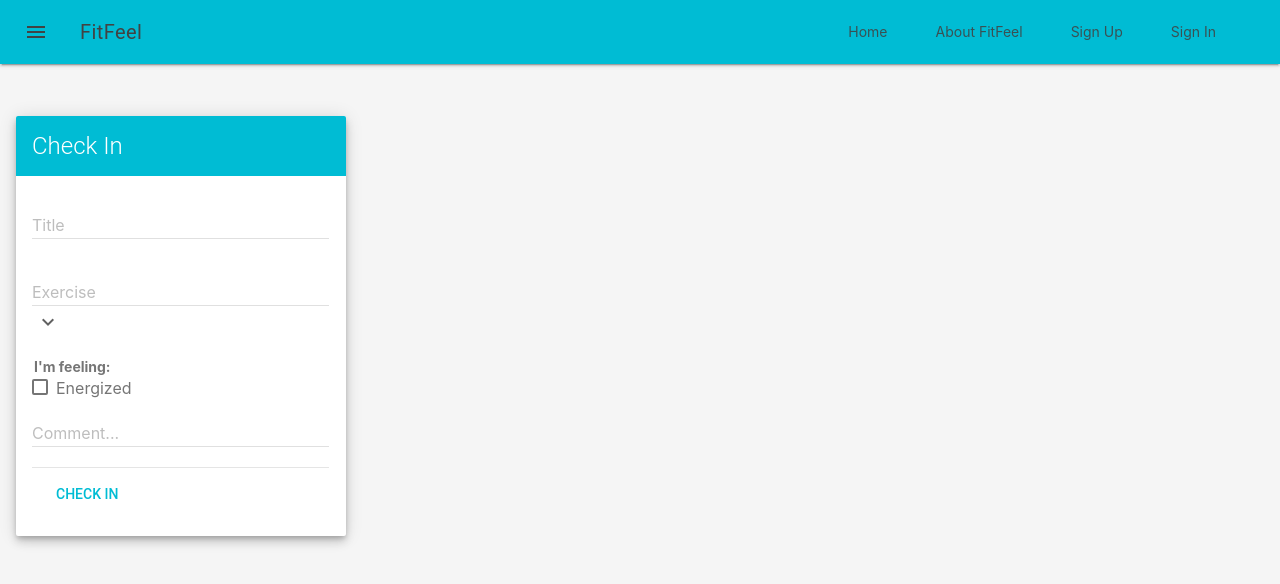
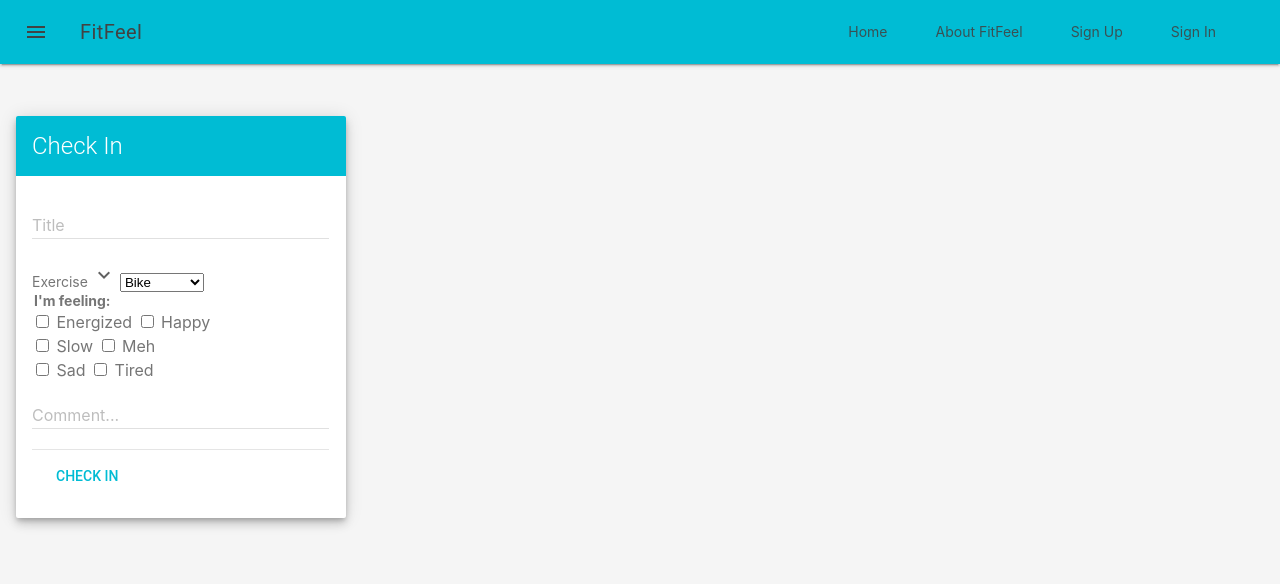
Before and after one commit to piontekle/fitfeelv1, a React (Create React App) app in the folder client/: page /check-in in a window 1280 px wide. Shown: the top 584 px of the page. Built offline with nearby package versions, Linux system fonts and the light colour scheme.

Commit message:
Check-in form, checkbox functioning

```diff
--- a/client/src/App.js
+++ b/client/src/App.js
@@ -127,7 +127,12 @@ class App extends Component {
                     loggedIn={this.state.loggedIn}
                     />}
                   />
-                  <Route path='/check-in' component={CheckIn} />
+                  <Route path='/check-in'
+                  render={(props) =>
+                    <CheckIn {...props}
+                    url={this.state.url}
+                    />}
+                  />
                 </Switch>
               </div>
             </main>
--- a/client/src/components/checkIn.js
+++ b/client/src/components/checkIn.js
@@ -17,23 +17,22 @@ class CheckIn extends Component {
       checkInError: false,
       inputInvalid: false
     }
+
+    this.handleFeelingClick = this.handleFeelingClick.bind(this);
   }
 
   handleChange = value => e => {
     this.setState({ [value]: e.target.value });
   }
 
-  handleClick(e) {
-    console.log("clicked");
+  handleFeelingClick(e) {
+    let feelings = this.state.feelings || [];
 
-    console.log("value is: " + e.target.value);
-    let feelings = this.state.feelings;
-
-    if(this.checked) {
+    if(e.target.checked) {
       feelings.push(e.target.value);
     } else {
       let i = feelings.indexOf(e.target.value);
-      feelings.slice(i, 0);
+      feelings.splice(i, 1);
     }
 
     this.setState({ feelings: feelings })
@@ -43,7 +42,7 @@ class CheckIn extends Component {
     e.preventDefault();
     let url = this.props.url;
 
-    const { title, exercise, feelings, comment, messageFromServer } = this.state;
+    const { title, exercise, feelings, comment } = this.state;
 
     if (title === '' || exercise === '' || feelings === '') {
       this.setState({
@@ -79,7 +78,7 @@ class CheckIn extends Component {
   }
 
   render() {
-    const { title, exercise, feelings, comment, checked, messageFromServer } = this.state;
+    const { title, exercise, comment, checked, messageFromServer } = this.state;
 
     if (messageFromServer === '') {
       return(
@@ -101,31 +100,73 @@ class CheckIn extends Component {
                     />
                     <label className="mdl-textfield__label" htmlFor="title">Title</label>
                   </div>
-                  <div className="mdl-textfield mdl-js-textfield mdl-textfield--floating-label getmdl-select">
-                    <input className="mdl-textfield__input" type="text" id="exercise" value={exercise} readOnly/>
-                    <input type="hidden" value={exercise} name="exercise" />
+                  <div className="mdl-selectfield mdl-js-selectfield mdl-selectfield--floating-label">
+                    <label className="mdl-selectfield__label" htmlFor="exercise">Exercise
                     <i className="mdl-icon-toggle__label material-icons">keyboard_arrow_down</i>
-                    <label className="mdl-textfield__label" htmlFor="exercise">Exercise</label>
-                    <ul htmlFor="exercise" className="mdl-menu mdl-menu--bottom-left mdl-js-menu">
-                      <li className="mdl-menu__item" value="Bike" onChange={this.handleChange("exercise")}>Bike</li>
-                      <li className="mdl-menu__item" data-val="Hike">Hike</li>
-                      <li className="mdl-menu__item" data-val="Interval">Interval</li>
-                      <li className="mdl-menu__item" data-val="Meditation">Meditation</li>
-                      <li className="mdl-menu__item" data-val="Run">Run</li>
-                      <li className="mdl-menu__item" data-val="Swim">Swim</li>
-                      <li className="mdl-menu__item" data-val="Walk">Walk</li>
-                      <li className="mdl-menu__item" data-val="Weights">Weights</li>
-                      <li className="mdl-menu__item" data-val="Yoga">Yoga</li>
-                      <li className="mdl-menu__item" data-val="Other">Other</li>
-                    </ul>
+                      <select className="mdl-selectfield__input" name="exercise" id="exercise" value={exercise} onChange={this.handleChange("exercise")}>
+                        <option className="mdl-menu__item" value="Bike">Bike</option>
+                        <option className="mdl-menu__item" value="Hike">Hike</option>
+                        <option className="mdl-menu__item" value="Interval">Interval</option>
+                        <option className="mdl-menu__item" value="Meditation">Meditation</option>
+                        <option className="mdl-menu__item" value="Run">Run</option>
+                        <option className="mdl-menu__item" value="Swim">Swim</option>
+                        <option className="mdl-menu__item" value="Walk">Walk</option>
+                        <option className="mdl-menu__item" value="Weights">Weights</option>
+                        <option className="mdl-menu__item" value="Yoga">Yoga</option>
+                        <option className="mdl-menu__item" value="Other">Other</option>
+                      </select>
+                    </label>
                   </div>
                   <fieldset>
                     <legend><b>I'm feeling:</b></legend>
-                    <label className="mdl-checkbox mdl-js-checkbox mdl-js-ripple-effect" htmlFor="Energized">
-                        <input type="checkbox" name="feelings[]" className="mdl-checkbox__input" value="Energized"/>
-                        <span className="mdl-checkbox__label">Energized</span>
-                    </label>
-
+                    <input
+                    type="checkbox"
+                    name="feelings[]"
+                    className="mdl-checkbox__input"
+                    defaultChecked={checked}
+                    onChange={this.handleFeelingClick}
+                    value="Energized"/>
+                    <span className="mdl-checkbox__label"> Energized </span>
+                    <input
+                    type="checkbox"
+                    name="feelings[]"
+                    className="mdl-checkbox__input"
+                    defaultChecked={checked}
+                    onChange={this.handleFeelingClick}
+                    value="Happy"/>
+                    <span className="mdl-checkbox__label"> Happy </span><br/>
+                    <input
+                    type="checkbox"
+                    name="feelings[]"
+                    className="mdl-checkbox__input"
+                    defaultChecked={checked}
+                    onChange={this.handleFeelingClick}
+                    value="Slow"/>
+                    <span className="mdl-checkbox__label"> Slow </span>
+                    <input
+                    type="checkbox"
+                    name="feelings[]"
+                    className="mdl-checkbox__input"
+                    defaultChecked={checked}
+                    onChange={this.handleFeelingClick}
+                    value="Meh"/>
+                    <span className="mdl-checkbox__label"> Meh </span><br/>
+                    <input
+                    type="checkbox"
+                    name="feelings[]"
+                    className="mdl-checkbox__input"
+                    defaultChecked={checked}
+                    onChange={this.handleFeelingClick}
+                    value="Sad"/>
+                    <span className="mdl-checkbox__label"> Sad </span>
+                    <input
+                    type="checkbox"
+                    name="feelings[]"
+                    className="mdl-checkbox__input"
+                    defaultChecked={checked}
+                    onChange={this.handleFeelingClick}
+                    value="Tired"/>
+                    <span className="mdl-checkbox__label"> Tired </span><br/>
                   </fieldset>
                   <div className="mdl-textfield mdl-js-textfield">
                     <input
```
